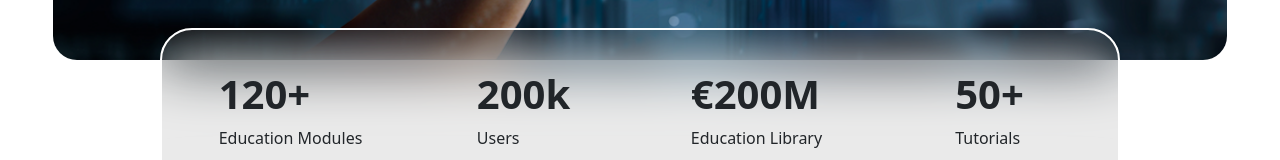
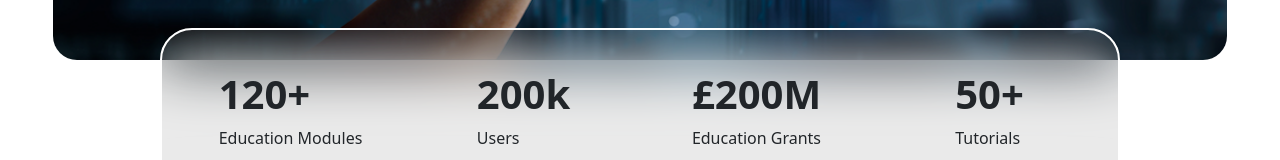
Before and after one commit to YTasheva/EduFlix, a React (Vite) app: page / in a window 1280 px wide. Shown: the part 640-800 px from the top of the page. Built offline with nearby package versions, Linux system fonts and the light colour scheme.

Commit message:
Update currency symbol and text in Stats component

```diff
--- a/src/components/Home/Stats.jsx
+++ b/src/components/Home/Stats.jsx
@@ -10,8 +10,8 @@ export default function Stats() {
           <p>Users</p>
         </div>
         <div>
-          <h1 className="md:text-[40px] text-[25px] font-bold">€200M</h1>
-          <p>Education Library</p>
+          <h1 className="md:text-[40px] text-[25px] font-bold">£200M</h1>
+          <p>Education Grants</p>
         </div>
         <div>
           <h1 className="md:text-[40px] text-[25px] font-bold">50+</h1>
```
